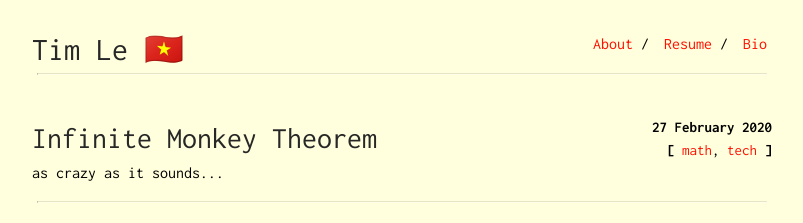
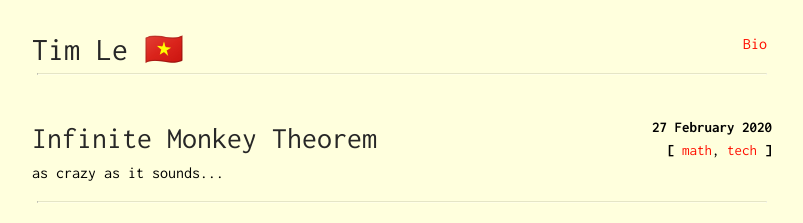
Before and after one commit to toanthanhle/myownparchment, a Jekyll site: the page built from index.html, in a window 1280 px wide. Shown: the top 223 px of the page, without its empty margins (238-1041 px from the left). Built offline with Jekyll 4.4.1, drawn with Linux system fonts in a browser that asks for light colours.

Commit message:
Update _config.yml

```diff
--- a/_config.yml
+++ b/_config.yml
@@ -16,9 +16,5 @@ sass:
     sass_dir: css
 
 navbar:
- - name: "About"
-   link: "about"
- - name: "Resume"
-   absolute-link: ""
  - name: "Bio"
    link: "bio"
```
